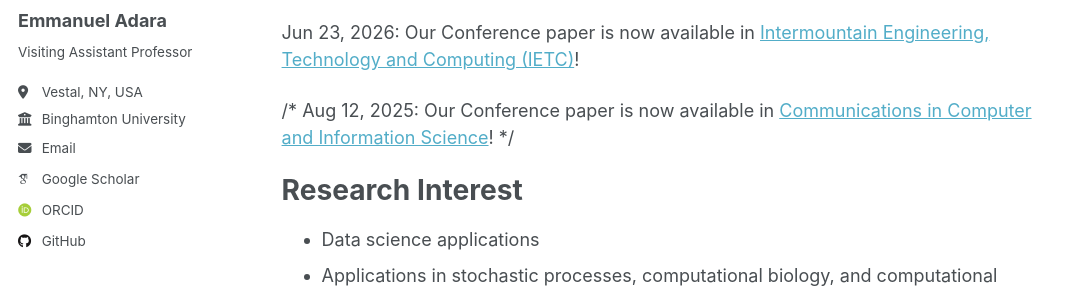
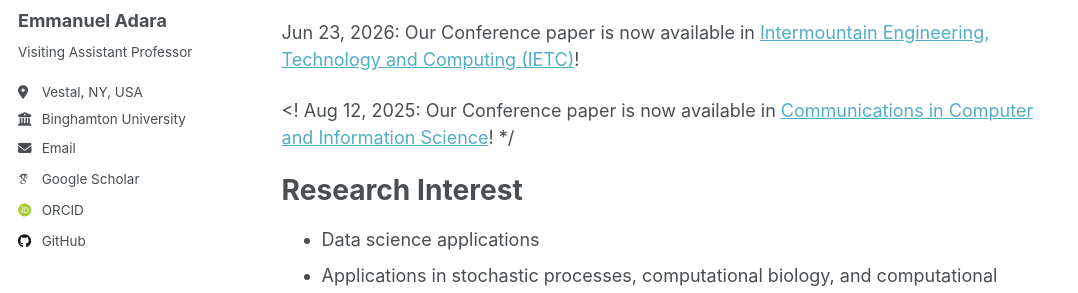
Before and after one commit to EmmanuelAdara/EmmanuelAdara.github.io, a Jekyll site: the page built from _pages/about.md, in a window 1280 px wide and 1133 px high. Shown: the part 274-567 px from the top of the window, without its empty margins (0-1078 px from the left). Built offline with Jekyll 4.4.1, drawn with Linux system fonts in a browser that asks for light colours; some web fonts are replaced; a script that is not in the unit is left out.

```diff
--- a/_pages/about.md
+++ b/_pages/about.md
@@ -15,7 +15,7 @@ I received my Ph.D. (2025) in Mathematics from [The University of Alabama](https
 ======
 Jun 23, 2026: Our Conference paper is now available in [Intermountain Engineering, Technology and Computing (IETC)](https://ieeexplore.ieee.org/document/11568585)!
 
-/*  Aug 12, 2025: Our Conference paper is now available in [Communications in Computer and Information Science](https://link.springer.com/chapter/10.1007/978-3-031-95130-5_3)! */
+<!  Aug 12, 2025: Our Conference paper is now available in [Communications in Computer and Information Science](https://link.springer.com/chapter/10.1007/978-3-031-95130-5_3)! */
 
 Research Interest
 ======
```
